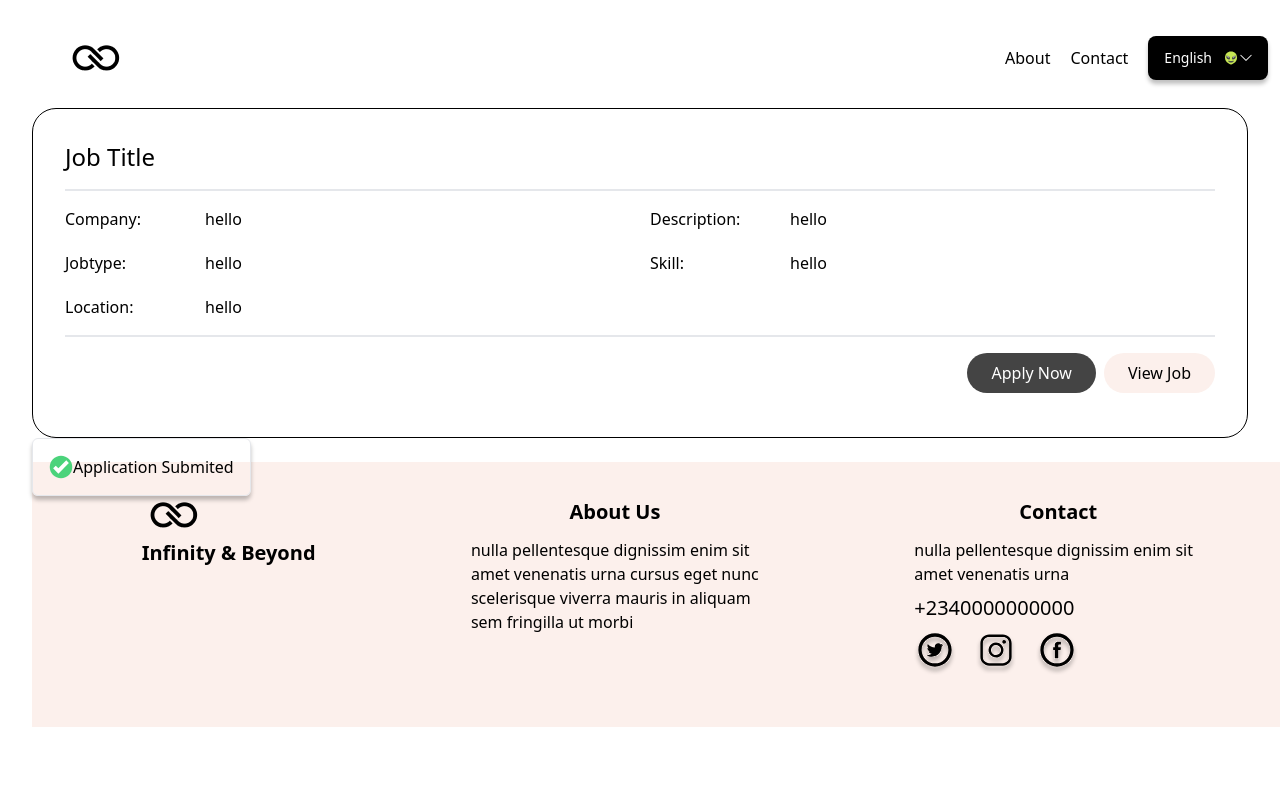
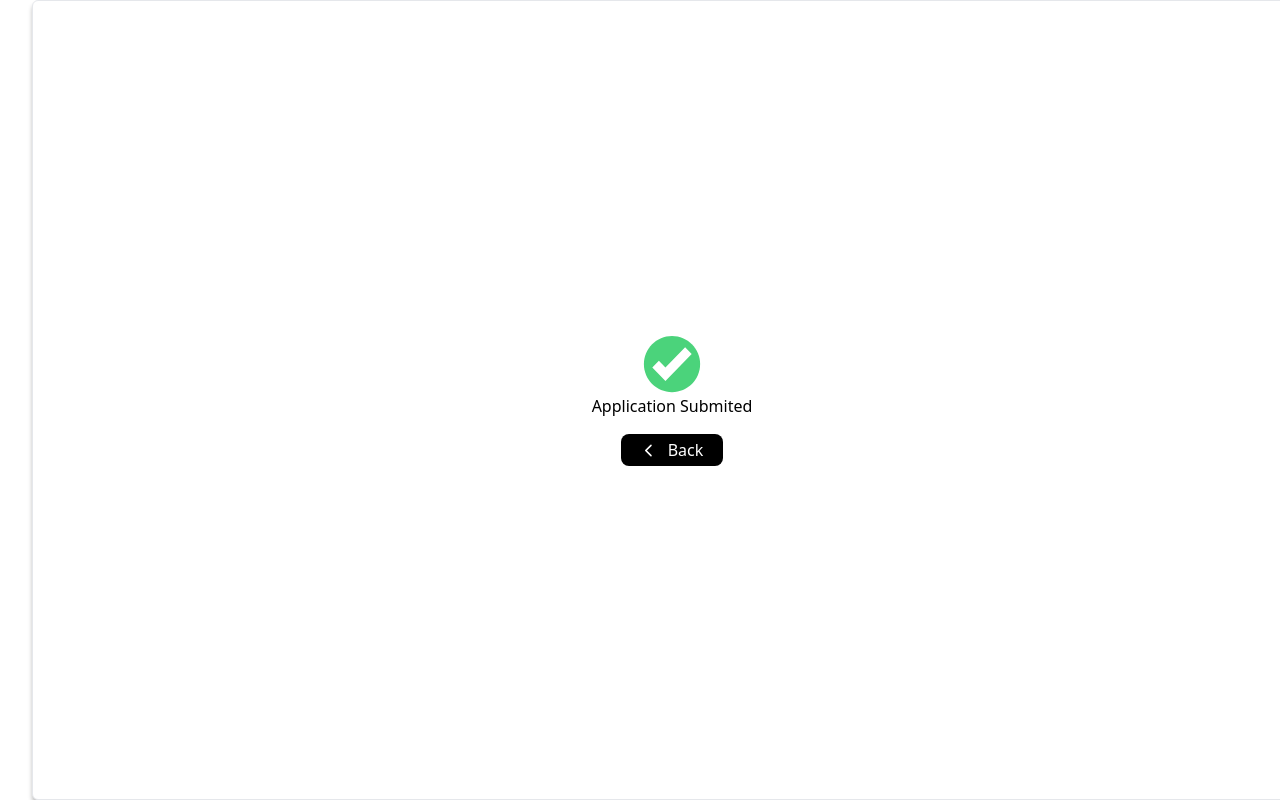
Before and after one commit to TheDejo/infinity, a Next.js app: page /1 in a window 1280 px wide. Shown: the top 800 px of the page. Built offline with nearby package versions, Linux system fonts and the light colour scheme.

Commit message:
add notification

```diff
--- a/components/common/blocks/Footer.tsx
+++ b/components/common/blocks/Footer.tsx
@@ -151,8 +151,6 @@ const Footer: React.FC = () => {
         <section className="flex w-screen justify-center items-center px-8 min-h-[30vh] bg-infinity-hero">
             <div className="flex flex-col md:flex-row justify-around w-full items-start py-9">
                 <div className="mb-4">
-                    <Image src={'/assets/images/logo.png'} width={63} height={35} alt="infinity logo" />
-
                     <h2 className="text-xl font-semibold">{SCREEN_TEXTS.infinityTitle}</h2>
                 </div>
                 <div className="flex flex-col justify-center items-center w-72 mb-4">
--- a/components/common/blocks/JobCard.tsx
+++ b/components/common/blocks/JobCard.tsx
@@ -1,10 +1,10 @@
 import React, { useState } from 'react';
-import Button from '../components/Button';
+import Notification from '@/common/components/Notification';
 
 const JobCard: React.FC = () => {
     const [visible, setVisible] = useState(false);
 
-    const handleNotification = () => setVisible(true);
+    const handleModalClose = () => setVisible(false);
 
     const JOB_DETAILS = [
         {
@@ -32,7 +32,7 @@ const JobCard: React.FC = () => {
     const BUTTON = [
         {
             title: 'Apply Now',
-            onClick: () => {},
+            onClick: () => setVisible(true),
             style: 'px-6 py-2 mb-3 md:mb-0 text-white bg-[#444444] mr-2 rounded-3xl',
         },
         {
@@ -66,6 +66,7 @@ const JobCard: React.FC = () => {
                     ))}
                 </div>
             </div>
+            {visible && <Notification handleClose={handleModalClose} />}
         </>
     );
 };
--- a/components/common/components/Notification.tsx
+++ b/components/common/components/Notification.tsx
@@ -1,19 +1,45 @@
 import React from 'react';
 
-const Notification: React.FC = () => {
+interface IProps {
+    handleClose: () => void;
+}
+
+const Notification: React.FC<IProps> = ({ handleClose }: IProps) => {
     return (
-        <div className="absolute flex justify-center items-center p-4 shadow-infinity border rounded-md">
-            <svg width="24" height="24" viewBox="0 0 24 24" fill="none" xmlns="http://www.w3.org/2000/svg">
+        <div className="fixed top-0 h-screen w-screen bg-white shadow-infinity flex justify-center items-center p-4 border rounded-md">
+            <div className="flex flex-col justify-center items-center">
+                <svg width="60" height="60" viewBox="0 0 60 60" fill="none" xmlns="http://www.w3.org/2000/svg">
                     <path
-                    d="M12 23.25C18.2132 23.25 23.25 18.2132 23.25 12C23.25 5.7868 18.2132 0.75 12 0.75C5.7868 0.75 0.75 5.7868 0.75 12C0.75 18.2132 5.7868 23.25 12 23.25Z"
+                        d="M30 58.125C45.533 58.125 58.125 45.533 58.125 30C58.125 14.467 45.533 1.875 30 1.875C14.467 1.875 1.875 14.467 1.875 30C1.875 45.533 14.467 58.125 30 58.125Z"
                         fill="#4BD37B"
                     />
                     <path
-                    d="M17.25 5.25L9.375 13.35L6.75 10.65L4.125 13.35L9.375 18.75L19.875 7.95L17.25 5.25Z"
+                        d="M43.125 13.125L23.4375 33.375L16.875 26.625L10.3125 33.375L23.4375 46.875L49.6875 19.875L43.125 13.125Z"
                         fill="white"
                     />
                 </svg>
+
                 <h3>Application Submited</h3>
+                <button
+                    onClick={handleClose}
+                    className="flex justify-between items-center bg-black text-white px-5 py-1 mt-4 rounded-lg"
+                >
+                    <svg
+                        className="mr-3"
+                        width="15"
+                        height="15"
+                        viewBox="0 0 15 15"
+                        fill="none"
+                        xmlns="http://www.w3.org/2000/svg"
+                    >
+                        <path
+                            d="M10.55 1.79999C10.4774 1.72723 10.3912 1.66951 10.2963 1.63012C10.2014 1.59074 10.0996 1.57047 9.99688 1.57047C9.89412 1.57047 9.79237 1.59074 9.69745 1.63012C9.60254 1.66951 9.51633 1.72723 9.44376 1.79999L4.18751 7.05624C4.12957 7.11406 4.0836 7.18274 4.05224 7.25835C4.02087 7.33395 4.00473 7.41501 4.00473 7.49686C4.00473 7.57872 4.02087 7.65977 4.05224 7.73538C4.0836 7.81098 4.12957 7.87966 4.18751 7.93749L9.44376 13.1937C9.75001 13.5 10.2438 13.5 10.55 13.1937C10.8563 12.8875 10.8563 12.3937 10.55 12.0875L5.96251 7.49999L10.5563 2.90624C10.8563 2.59999 10.8563 2.10624 10.55 1.79999V1.79999Z"
+                            fill="white"
+                        />
+                    </svg>
+                    Back
+                </button>
+            </div>
         </div>
     );
 };
--- a/components/pageComponents/home/HomeSection.tsx
+++ b/components/pageComponents/home/HomeSection.tsx
@@ -52,8 +52,8 @@ const HomeSection: React.FC = () => {
                     ))}
                 </div>
                 <div className="border border-gray-200 my-4" />
-                <JobCard />
             </section>
+            <JobCard />
         </div>
     );
 };
--- a/pages/api/hello.ts
+++ /dev/null
@@ -1,13 +0,0 @@
-// Next.js API route support: https://nextjs.org/docs/api-routes/introduction
-import type { NextApiRequest, NextApiResponse } from 'next'
-
-type Data = {
-  name: string
-}
-
-export default function handler(
-  req: NextApiRequest,
-  res: NextApiResponse<Data>
-) {
-  res.status(200).json({ name: 'John Doe' })
-}
```
Also changed, not shown: public/vercel.svg (deleted). Lines whose indentation alone changed are shown as unchanged.
